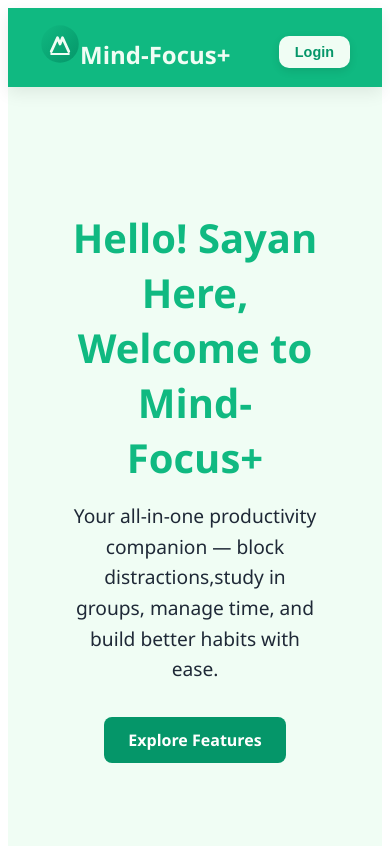
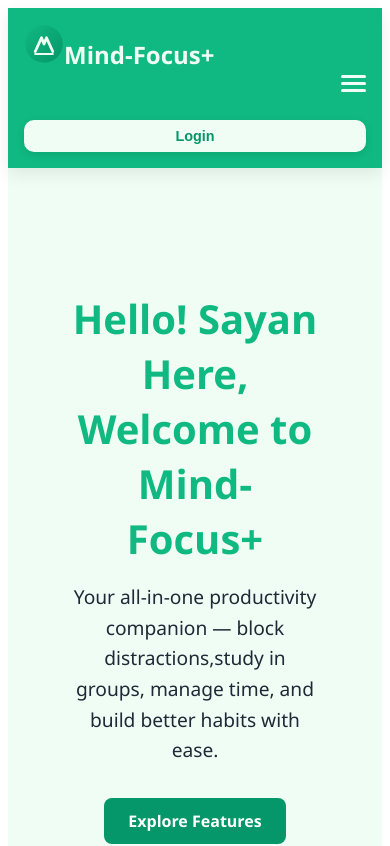
Before and after one commit to CodeCrafted-jpg/Mind-Focus-, a React (Vite) app in the folder mindfocus-frontend/: page / in a window 390 px wide. Shown: the top 846 px of the page. Built offline with nearby package versions, Linux system fonts and the light colour scheme.

Commit message:
Final commit

```diff
--- a/mindfocus-frontend/src/components/navbar/navbar.css
+++ b/mindfocus-frontend/src/components/navbar/navbar.css
@@ -198,3 +198,106 @@
       z-index: 1001;
   }
 }
+.burger {
+  display: none;
+  flex-direction: column;
+  gap: 5px;
+  cursor: pointer;
+  margin-left: auto;
+  z-index: 1001;
+}
+
+.burger .line {
+  width: 24px;
+  height: 3px;
+  background-color: #F0FDF4;
+  border-radius: 2px;
+}
+
+/* 🟩 Responsive */
+@media (max-width: 768px) {
+  .burger {
+    display: flex;
+  }
+
+  .navbar-links {
+    display: none;
+  }
+
+  .navbar-links.mobile-open {
+    display: flex;
+    flex-direction: column;
+    position: fixed;
+    top: 0;
+    right: 0;
+    width: 75%;
+    height: 100vh;
+    background-color: #10B981;
+    padding: 5rem 2rem;
+    justify-content: flex-start;
+    align-items: flex-start;
+    gap: 2rem;
+    z-index: 1000;
+    box-shadow: -2px 0 10px rgba(0, 0, 0, 0.2);
+  }
+
+  .navbar-links.mobile-open li a {
+    font-size: 1.5rem;
+    color: #F0FDF4;
+  }
+
+  .navbar-auth {
+    display: none;
+  }
+}
+@media (max-width: 768px) {
+  .navbar {
+    flex-direction: column;
+    align-items: flex-start;
+    padding: 1rem;
+  }
+
+  .burger {
+    display: block;
+    margin-left: auto;
+    cursor: pointer;
+  }
+
+  .navbar-links {
+    display: none;
+  }
+
+  .navbar-links.mobile-open {
+    display: flex;
+    flex-direction: column;
+    width: 100%;
+    gap: 1.5rem;
+    margin-top: 1rem;
+  }
+
+  .navbar-auth {
+    display: flex;
+    width: 100%;
+    justify-content: flex-end;
+    margin-top: 1rem;
+    flex-wrap: wrap;
+    gap: 0.6rem;
+  }
+
+  .navbar-auth button {
+    padding: 0.5rem 1rem;
+    font-size: 0.9rem;
+  }
+
+  .navbar-brand {
+    font-size: 1.5rem;
+    gap: 0.4rem;
+  }
+
+  .burger .line {
+    width: 25px;
+    height: 3px;
+    background-color: #F0FDF4;
+    margin: 4px 0;
+  }
+}
--- a/mindfocus-frontend/src/components/navbar/navbar.jsx
+++ b/mindfocus-frontend/src/components/navbar/navbar.jsx
@@ -8,6 +8,7 @@ import { Link } from 'react-router-dom';
 const Navbar = () => {
   const [user, setUser] = useState(null);
   const [showLoginPopup, setShowLoginPopup] = useState(false);
+  const [isMobileMenuOpen, setIsMobileMenuOpen] = useState(false);
 
   useEffect(() => {
     const loggedInUser = authService.getUser();
@@ -23,34 +24,52 @@ const Navbar = () => {
   const handleLogout = () => {
     authService.logout();
     setUser(null);
-    // window.location.reload()
+  };
+
+  const toggleMobileMenu = () => {
+    setIsMobileMenuOpen(!isMobileMenuOpen);
+  };
+
+  const closeMenu = () => {
+    setIsMobileMenuOpen(false);
   };
 
   return (
     <>
       <nav className="navbar">
-        <Link to={'/'} className="navbar-brand">
-        <div >
-          <Logo />
-         Mind-Focus+
+        <Link to="/" className="navbar-brand" onClick={closeMenu}>
+          <div>
+            <Logo />
+            Mind-Focus+
+          </div>
+        </Link>
+
+        <div className="burger" onClick={toggleMobileMenu}>
+          <div className="line"></div>
+          <div className="line"></div>
+          <div className="line"></div>
         </div>
-</Link>
-        <ul className="navbar-links">
-          <li><a href="/">Home</a></li>
-          <li><a href="#">About</a></li>
-          <li><a href="#features">Features</a></li>
-          <li><a href="#">Join</a></li>
-          {user && (
+
+        <ul className={`navbar-links ${isMobileMenuOpen ? 'mobile-open' : ''}`}>
+
+
+          <li><a href="/" onClick={closeMenu}>Home</a></li>
+          <li><a href="#" onClick={closeMenu}>About</a></li>
+          <li><a href="#features" onClick={closeMenu}>Features</a></li>
+          <li><a href="#" onClick={closeMenu}>Join</a></li>
+         {user  &&(
             <>
-              <li><Link to={"/focus"}>Focus</Link></li>
-              <li><Link to={"/groups"}>Groups</Link></li>
+              <li><Link to="/focus" onClick={closeMenu}>Focus</Link></li>
+              <li><Link to="/groups" onClick={closeMenu}>Groups</Link></li>
+
             </>
           )}
         </ul>
+
         <div className="navbar-auth">
           {user ? (
             <>
-            <Link to={'/profile'} > <button className="profile-button">👤 {user.username}</button></Link>
+              <Link to="/profile"><button className="profile-button">👤 {user.username}</button></Link>
               <button className="logout-button" onClick={handleLogout}>Logout</button>
             </>
           ) : (
```
